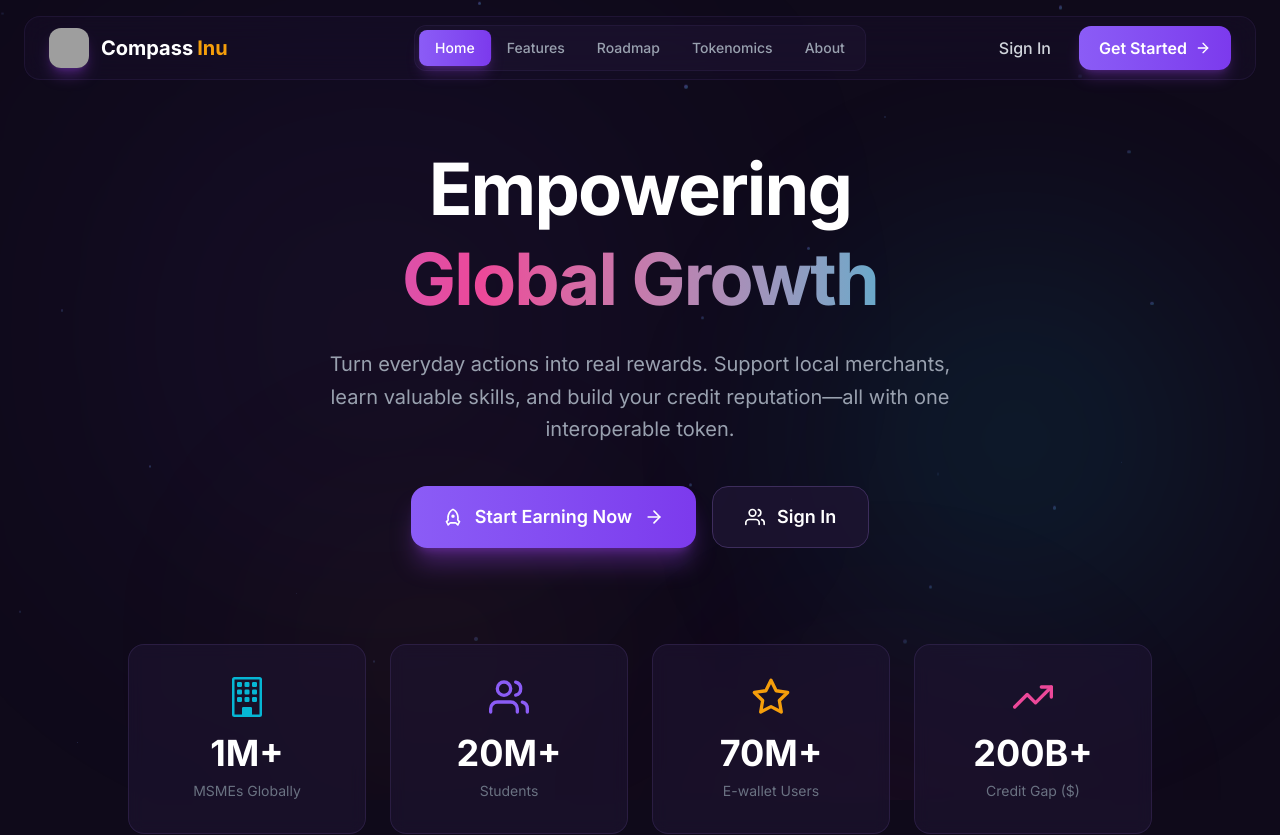
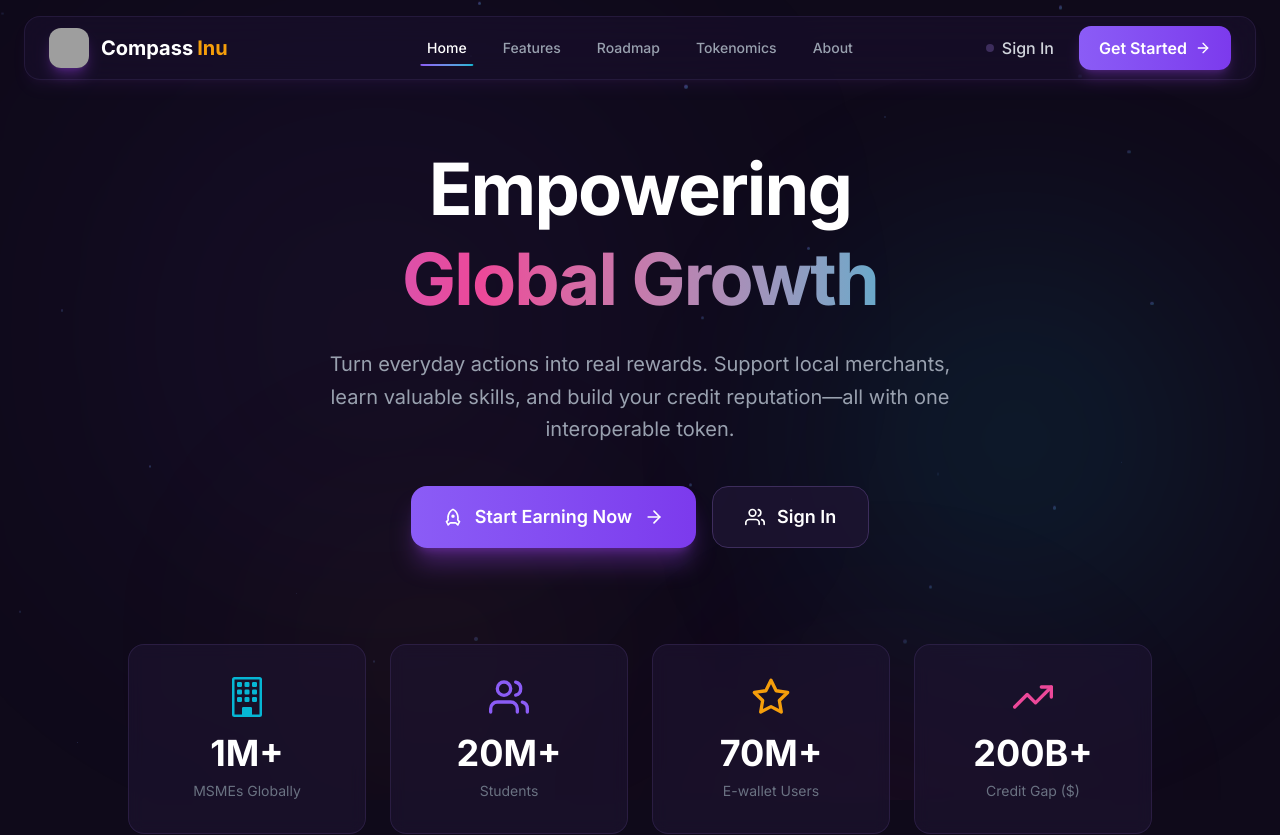
Before and after one commit to ZEDPortugal/Compass-Inu, a Next.js app: page / in a window 1280 px wide. Shown: the top 835 px of the page. Built offline with nearby package versions, Linux system fonts and the light colour scheme; grey boxes are pictures that could not be loaded.

Commit message:
Restore old navigation design with underline animations and pulsing indicators

```diff
--- a/src/app/page.js
+++ b/src/app/page.js
@@ -126,16 +126,6 @@ const ParticlesBackground = () => {
 export default function Home() {
   const [mobileMenuOpen, setMobileMenuOpen] = useState(false);
   const [activeSection, setActiveSection] = useState('home');
-  const [scrolled, setScrolled] = useState(false);
-
-  // Handle scroll for navbar background
-  useEffect(() => {
-    const handleScroll = () => {
-      setScrolled(window.scrollY > 50);
-    };
-    window.addEventListener('scroll', handleScroll);
-    return () => window.removeEventListener('scroll', handleScroll);
-  }, []);
 
   // Prevent body scroll when mobile menu is open
   useEffect(() => {
@@ -211,14 +201,12 @@ export default function Home() {
         <div className="absolute top-[80%] right-[15%] w-[400px] h-[400px] bg-[#ec4899]/8 rounded-full blur-[120px] animate-pulse" style={{ animationDelay: '1.5s' }}></div>
       </div>
 
-      {/* Navigation - Fixed with proper scroll handling */}
-      <nav className={`fixed top-0 left-0 right-0 z-[100] transition-all duration-500 ${scrolled ? 'py-2' : 'py-3 sm:py-4'}`}>
+      {/* Navigation */}
+      <nav className="fixed top-0 left-0 right-0 z-50 py-2 sm:py-4">
         <div className="max-w-7xl mx-auto px-4 sm:px-6">
-          <div className={`relative flex justify-between items-center h-14 sm:h-16 px-4 sm:px-6 rounded-2xl transition-all duration-500 ${
-            scrolled
-              ? 'bg-[#0f0a1a]/95 backdrop-blur-xl border border-[#3d2d5c]/60 shadow-xl shadow-purple-500/5'
-              : 'bg-[#1a0f2e]/40 backdrop-blur-lg border border-[#3d2d5c]/30'
-          }`}>
+          <div className="relative flex justify-between items-center h-14 sm:h-16 px-4 sm:px-6 rounded-2xl bg-[#1a0f2e]/60 backdrop-blur-xl border border-[#3d2d5c]/40 shadow-lg shadow-purple-500/5">
+            {/* Animated border glow */}
+            <div className="absolute inset-0 rounded-2xl bg-gradient-to-r from-[#8b5cf6]/20 via-transparent to-[#06b6d4]/20 opacity-0 hover:opacity-100 transition-opacity duration-500 pointer-events-none"></div>
 
             {/* Logo */}
             <Link href="/" className="relative flex items-center gap-2 sm:gap-3 group z-10">
@@ -237,7 +225,7 @@ export default function Home() {
 
             {/* Nav Links - Center (Desktop only) */}
             <div className="hidden lg:flex items-center absolute left-1/2 -translate-x-1/2">
-              <div className="flex items-center bg-[#1e1433]/50 rounded-xl p-1 border border-[#3d2d5c]/30">
+              <div className="flex items-center gap-1">
                 {navLinks.map((link) => {
                   const isActive = activeSection === link.sectionId;
                   return (
@@ -245,13 +233,16 @@ export default function Home() {
                       key={link.name}
                       href={link.href}
                       onClick={(e) => handleNavClick(e, link.href)}
-                      className={`relative px-4 py-2 text-sm font-medium transition-all duration-300 rounded-lg ${
-                        isActive
-                          ? 'text-white bg-gradient-to-r from-[#8b5cf6] to-[#7c3aed] shadow-lg shadow-purple-500/25'
-                          : 'text-gray-400 hover:text-white hover:bg-[#3d2d5c]/30'
-                      }`}
+                      className={`relative px-4 py-2 text-sm font-medium transition-all duration-300 rounded-xl group overflow-hidden ${isActive ? 'text-white' : 'text-gray-400 hover:text-white'}`}
                     >
-                      {link.name}
+                      <span className="absolute inset-0 bg-gradient-to-r from-[#8b5cf6]/0 via-[#8b5cf6]/10 to-[#8b5cf6]/0 translate-x-[-100%] group-hover:translate-x-[100%] transition-transform duration-700"></span>
+                      <span className="relative flex items-center gap-2">
+                        {link.name}
+                      </span>
+                      <span className={`absolute bottom-0 left-1/2 -translate-x-1/2 h-0.5 bg-gradient-to-r from-[#8b5cf6] to-[#06b6d4] transition-all duration-300 rounded-full ${isActive ? 'w-3/4' : 'w-0 group-hover:w-3/4'}`}></span>
+                      {isActive && (
+                        <span className="absolute -top-1 left-1/2 -translate-x-1/2 w-1 h-1 bg-[#8b5cf6] rounded-full animate-pulse"></span>
+                      )}
                     </a>
                   );
                 })}
@@ -259,20 +250,22 @@ export default function Home() {
             </div>
 
             {/* Auth Buttons (Desktop) */}
-            <div className="hidden sm:flex items-center gap-3 z-10">
+            <div className="hidden sm:flex items-center gap-2 z-10">
               <Link
                 href="/auth/login"
-                className="px-4 py-2 text-gray-300 hover:text-white font-medium transition-all duration-300 rounded-xl hover:bg-[#1e1433]/50"
+                className="flex items-center gap-2 px-4 py-2 text-gray-300 hover:text-white font-medium transition-all duration-300 rounded-xl border border-transparent hover:border-[#3d2d5c] hover:bg-[#1e1433]/50 group"
               >
+                <span className="w-2 h-2 rounded-full bg-[#3d2d5c] group-hover:bg-[#8b5cf6] transition-colors"></span>
                 Sign In
               </Link>
               <Link
                 href="/auth/signup"
-                className="relative group overflow-hidden bg-gradient-to-r from-[#8b5cf6] to-[#7c3aed] text-white px-5 py-2.5 rounded-xl font-semibold transition-all duration-300 shadow-lg shadow-purple-500/25 hover:shadow-purple-500/40 hover:scale-[1.02]"
+                className="relative group overflow-hidden bg-gradient-to-r from-[#8b5cf6] to-[#7c3aed] text-white px-4 sm:px-5 py-2 sm:py-2.5 rounded-xl font-semibold transition-all duration-300 shadow-lg shadow-purple-500/25 hover:shadow-purple-500/50 hover:scale-[1.02]"
               >
                 <span className="absolute inset-0 bg-gradient-to-r from-[#06b6d4] to-[#8b5cf6] opacity-0 group-hover:opacity-100 transition-opacity duration-500"></span>
                 <span className="relative flex items-center gap-2">
-                  Get Started
+                  <span className="hidden sm:inline">Get Started</span>
+                  <span className="sm:hidden">Start</span>
                   <FiArrowRight className="w-4 h-4 group-hover:translate-x-1 transition-transform duration-300" />
                 </span>
               </Link>
@@ -288,9 +281,9 @@ export default function Home() {
           </div>
 
           {/* Mobile Menu */}
-          <div className={`sm:hidden transition-all duration-300 overflow-hidden ${mobileMenuOpen ? 'max-h-96 mt-2' : 'max-h-0'}`}>
-            <div className="p-4 rounded-2xl bg-[#0f0a1a]/95 backdrop-blur-xl border border-[#3d2d5c]/60">
-              <div className="space-y-1 mb-4">
+          {mobileMenuOpen && (
+            <div className="sm:hidden mt-2 p-4 rounded-2xl bg-[#1a0f2e]/95 backdrop-blur-xl border border-[#3d2d5c]/40 animate-fadeIn">
+              <div className="space-y-2 mb-4">
                 {navLinks.map((link) => {
                   const isActive = activeSection === link.sectionId;
                   return (
@@ -298,18 +291,17 @@ export default function Home() {
                       key={link.name}
                       href={link.href}
                       onClick={(e) => handleNavClick(e, link.href)}
-                      className={`block px-4 py-3 rounded-xl transition-all duration-300 ${
-                        isActive
-                          ? 'text-white bg-gradient-to-r from-[#8b5cf6]/20 to-[#7c3aed]/10 border border-[#8b5cf6]/30'
-                          : 'text-gray-400 hover:text-white hover:bg-[#1e1433]'
-                      }`}
+                      className={`block px-4 py-3 rounded-xl transition-colors ${isActive ? 'text-white bg-[#8b5cf6]/20 border border-[#8b5cf6]/30' : 'text-gray-300 hover:text-white hover:bg-[#1e1433]'}`}
                     >
-                      {link.name}
+                      <span className="flex items-center gap-2">
+                        {isActive && <span className="w-2 h-2 bg-[#8b5cf6] rounded-full animate-pulse"></span>}
+                        {link.name}
+                      </span>
                     </a>
                   );
                 })}
               </div>
-              <div className="space-y-2 pt-4 border-t border-[#3d2d5c]/50">
+              <div className="space-y-2 pt-4 border-t border-[#3d2d5c]">
                 <Link
                   href="/auth/login"
                   onClick={() => setMobileMenuOpen(false)}
@@ -326,7 +318,7 @@ export default function Home() {
                 </Link>
               </div>
             </div>
-          </div>
+          )}
         </div>
       </nav>
 
```
